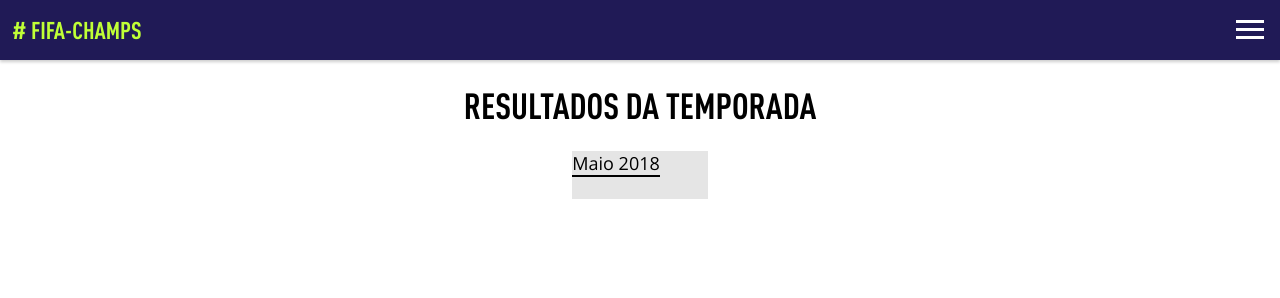
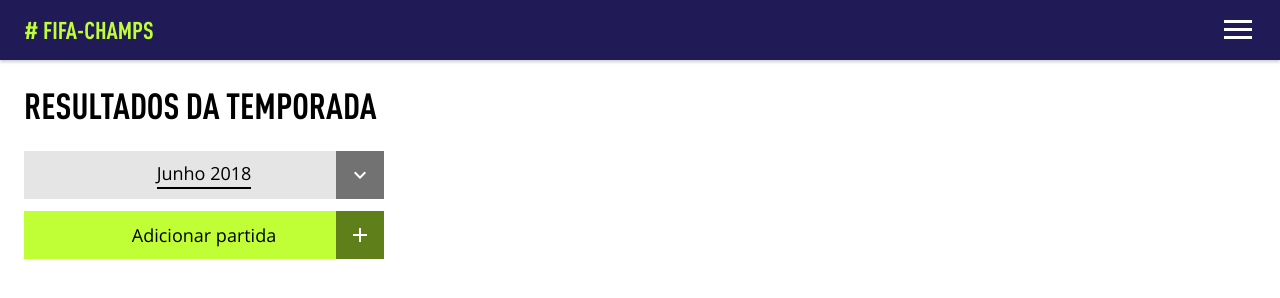
Before and after one commit to leonardosarmentocastro-learning/fifa_champs_frontend, a React app: page / in a window 1280 px wide. Built offline with nearby package versions, Linux system fonts and the light colour scheme.

Commit message:
Results page - UI (unfinished)
Details
. Creation of a "ActionButton" component with many styling options;
. Fixed the page height in order to remove unnecessary vertical scroll.

```diff
--- /dev/null
+++ b/src/components/ActionButton/index.js
@@ -0,0 +1,54 @@
+import React from 'react';
+import PropTypes from 'prop-types';
+
+import './index.styles.css';
+
+const ActionButton = ({
+  colorName,
+  iconName,
+  onClick,
+  text,
+  tweaks,
+}) => (
+  <div className={`action-button ${'--color-' + colorName}`}
+    onClick={onClick}
+  >
+    <div className='text-area'>
+      <p className={`text
+        ${tweaks.isTextUnderlined ? '--is-underlined' : ''}
+      `.trim()}
+      >
+        {text}
+      </p>
+    </div>
+
+    <span className='faded-area'>
+      <span className={`icon ${'--icon-' + iconName}`}/>
+    </span>
+  </div>
+);
+
+const COLOR_NAMES = ['ice', 'lemon'];
+const ICON_NAMES = ['add', 'arrow-down'];
+
+ActionButton.propTypes = {
+  colorName: PropTypes.oneOf(COLOR_NAMES).isRequired,
+  iconName: PropTypes.oneOf(ICON_NAMES).isRequired,
+  onClick: PropTypes.func,
+  text: PropTypes.string.isRequired,
+  tweaks: PropTypes.shape({
+    isTextUnderlined: PropTypes.bool,
+  })
+};
+
+ActionButton.defaultProps = {
+  colorName: COLOR_NAMES[0],
+  iconName: ICON_NAMES[0],
+  onClick: () => console.warn('[component] ActionButton: "onClick" event prop not set.'),
+  text: '',
+  tweaks: {
+    isTextUnderlined: true,
+  }
+};
+
+export default ActionButton;
--- /dev/null
+++ b/src/components/ActionButton/index.styles.css
@@ -0,0 +1,65 @@
+/* @component */
+.action-button {
+  --faded-area-width: 4.8rem;
+
+  display: grid;
+  grid-template-columns: 1fr var(--faded-area-width);
+
+  width: 100%;
+  height: 4.8rem;
+  max-width: 36rem;
+
+  border: none;
+  cursor: pointer;
+}
+
+.action-button > .text-area {
+  display: flex;
+  justify-content: center;
+  align-items: center;
+
+  /* Used to consider the ".faded-area" width when aligning ".text-area" content on center. */
+  padding-left: var(--faded-area-width);
+}
+
+.action-button > .text-area > .text {
+  font-family: 'opensans';
+  font-size: 1.8rem;
+}
+
+.action-button > .faded-area {
+  display: flex;
+  align-items: center;
+  justify-content: center;
+
+  height: 100%;
+
+  background-color: rgba(0, 0, 0, .5);
+}
+
+.action-button > .faded-area > .icon {
+  width: 2.4rem;
+  height: 2.4rem;
+}
+
+/* @variants */
+.action-button.--color-ice {
+  background-color: var(--color-button-ice);
+}
+
+.action-button.--color-lemon {
+  background-color: var(--color-button-lemon);
+}
+
+.action-button > .faded-area > .icon.--icon-add {
+  background-image: url('./icons/add-icon.png');
+}
+
+.action-button > .faded-area > .icon.--icon-arrow-down {
+  background-image: url('./icons/arrow-down-icon.png');
+}
+
+.action-button > .text-area > .text.--is-underlined {
+  border-bottom: .2rem solid black;
+  padding-bottom: .2rem;
+}
--- a/src/components/NavigationBar/index.styles.css
+++ b/src/components/NavigationBar/index.styles.css
@@ -7,7 +7,7 @@
 
   height: var(--navigation-bar-height);
   width: 100vw;
-  padding: 1.2rem;
+  padding: 1.2rem 2.4rem;
 
   background-color: var(--color-primary);
   box-shadow: 0 .2rem .3rem rgba(0, 0, 0, 0.2);
--- a/src/components/ResultsPage/index.js
+++ b/src/components/ResultsPage/index.js
@@ -1,5 +1,6 @@
 import React, { Component, Fragment } from 'react';
 
+import ActionButton from '../ActionButton';
 import NavigationBar from '../NavigationBar';
 import './index.styles.css';
 
@@ -10,19 +11,28 @@ class ResultsPage extends Component {
         <NavigationBar />
 
         <div className='results-page'>
-          <p className='title offset-below'>Resultados da temporada</p>
+          <div className='title-container'>
+            <p className='title'>Resultados da temporada</p>
+          </div>
 
-          <div className='action-buttons'>
-            <button className='select-season'>
-              <div className='common-area'>
-                <p className='text'>Maio 2018</p>
-              </div>
+          <div className='action-buttons-container'>
+            <ActionButton
+              colorName='ice'
+              iconName='arrow-down'
+              text='Junho 2018'
+            />
 
-              <span className='faded-area'>
-                <span className='icon' />
-              </span>
-            </button>
+            <ActionButton
+              colorName='lemon'
+              iconName='add'
+              text='Adicionar partida'
+              tweaks={{
+                isTextUnderlined: false,
+              }}
+            />
           </div>
+
+
         </div>
       </Fragment>
     );
--- a/src/components/ResultsPage/index.styles.css
+++ b/src/components/ResultsPage/index.styles.css
@@ -3,40 +3,36 @@
   align-items: center;
   flex-direction: column;
 
-  height: 100vh;
+  height: var(--page-height);
 
   margin-top: var(--navigation-bar-height);
   padding: 2.4rem;
 }
 
-/* @component .title */
-.results-page > .title {
+/* @component */
+.results-page > .title-container {
+  margin-bottom: 2.4rem;
+}
+
+.results-page > .title-container > .title {
   font-family: 'dinpro-condensed-bold';
   font-size: 3.6rem;
 
   text-transform: uppercase;
 }
 
-.results-page > .title.offset-below {
-  margin-bottom: 2.4rem;
+/* @component */
+.results-page > .action-buttons-container {
+  width: 100%;
 }
 
-/* @component .acion-buttons > .selection-season */
-.results-page > .action-buttons > .select-season {
-  display: grid;
-  grid-template-columns: 1fr 4.8rem;
-
-  max-width: 36rem;
-  width: 100%;
-  height: 4.8rem;
-
-  background-color: var(--color-button-ice);
-  border: none;
+.results-page > .action-buttons-container > .action-button:not(:last-child) {
+  margin-bottom: 1.2rem;
 }
 
-.results-page > .action-buttons > .select-season > .common-area > .text {
-  font-family: 'opensans';
-  font-size: 1.8rem;
-
-  border-bottom: .2rem solid black;
+/* @responsive */
+@media (min-width: 60rem) {
+  .results-page {
+    align-items: flex-start;
+  }
 }
--- a/src/shared/styles/variables.css
+++ b/src/shared/styles/variables.css
@@ -1,7 +1,10 @@
 :root {
   --color-button-ice: #e5e5e5;
+  --color-button-lemon: #c0ff36;
   --color-primary: #201a56;
   --color-secondary: #c0ff36;
 
   --navigation-bar-height: 6rem;
+
+  --page-height: calc(100vh - var(--navigation-bar-height));
 }
```
Also changed, not shown: src/components/ActionButton/icons/add-icon.png (added), src/components/ActionButton/icons/arrow-down-icon.png (added).
